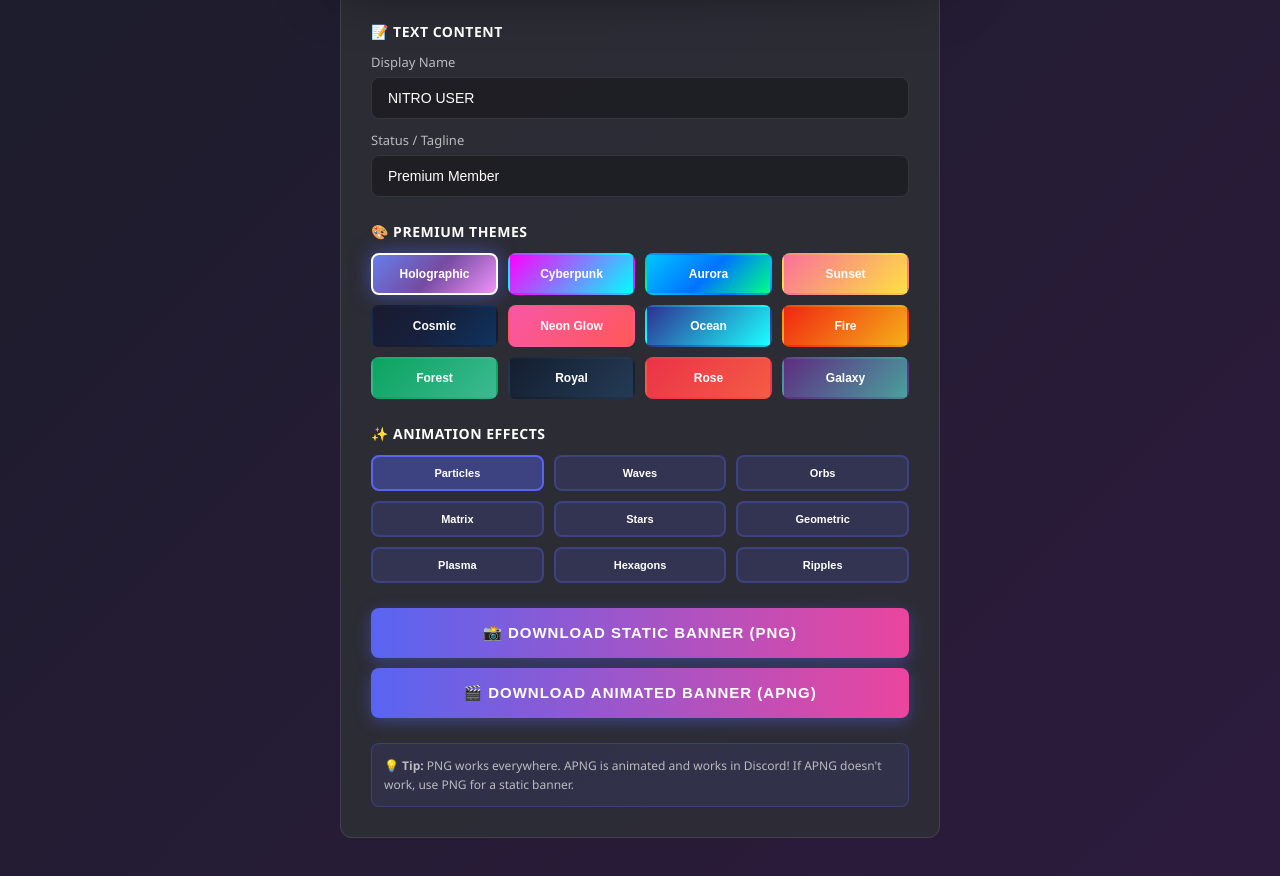
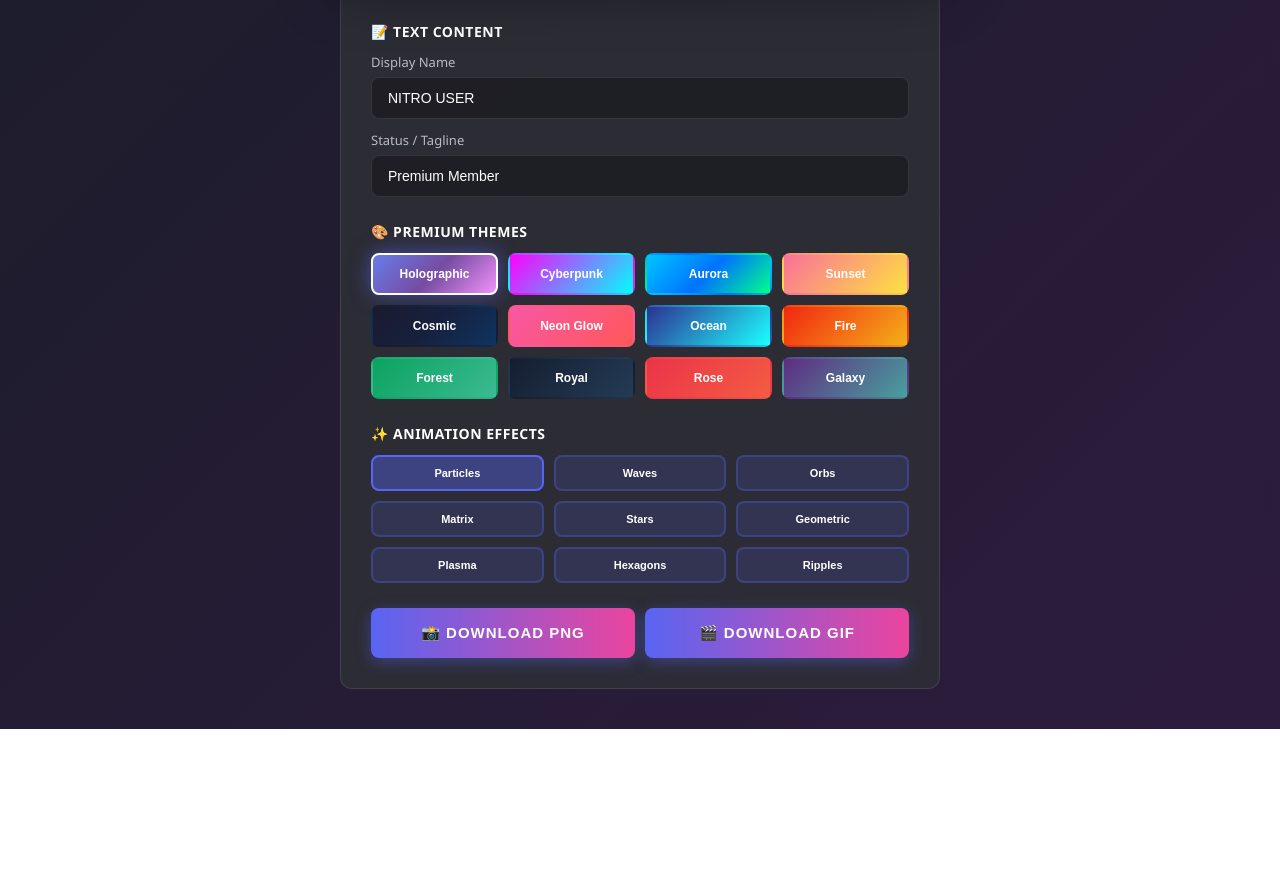
Before and after one commit to anukalp2804/BannerForge, a plain HTML site: page index.html in a window 1280 px wide. Shown: the part 423-1299 px from the top of the page. After the commit the page ends 1152 px from the top, so only its background shows below. Drawn offline with Linux system fonts and the light colour scheme.

Commit message:
update code

```diff
--- a/index.html
+++ b/index.html
@@ -64,21 +64,21 @@
             </div>
 
             <div class="section">
-                <button class="download-btn" onclick="downloadPNG()">
-                    📸 Download Static Banner (PNG)
-                </button>
-                <button class="download-btn" onclick="captureFrames()">
-                    🎬 Download Animated Banner (APNG)
-                </button>
+                <div class="button-group">
+                    <button class="download-btn" onclick="downloadPNG()">
+                        📸 Download PNG
+                    </button>
+                    <button class="download-btn" onclick="generateGIF()" id="gifBtn">
+                        🎬 Download GIF
+                    </button>
+                </div>
                 <div id="status" class="status"></div>
-                <div class="info-box">
-                    💡 <strong>Tip:</strong> PNG works everywhere. APNG is animated and works in Discord! If APNG doesn't work, use PNG for a static banner.
-                </div>
             </div>
         </div>
     </div>
 
     <script src="script.js"></script>
     <script src="gif.js"></script>
+
 </body>
 </html>
--- a/script.js
+++ b/script.js
@@ -401,6 +401,7 @@ const canvas = document.getElementById('bannerCanvas');
             ctx.shadowOffsetX = 0;
             ctx.shadowOffsetY = 4;
 
+            // Main text with gradient
             const textGradient = ctx.createLinearGradient(0, 80, 0, 130);
             textGradient.addColorStop(0, '#ffffff');
             textGradient.addColorStop(1, '#e0e0e0');
@@ -411,6 +412,7 @@ const canvas = document.getElementById('bannerCanvas');
             ctx.textBaseline = 'middle';
             ctx.fillText(mainText, 300, 105);
 
+            // Subtitle
             ctx.shadowBlur = 15;
             ctx.fillStyle = 'rgba(255,255,255,0.9)';
             ctx.font = '22px Arial, sans-serif';
@@ -447,7 +449,7 @@ const canvas = document.getElementById('bannerCanvas');
                 link.download = 'discord-banner.png';
                 link.href = canvas.toDataURL('image/png');
                 link.click();
-                showStatus('✅ PNG banner downloaded successfully!', 'success');
+                showStatus('✅ PNG downloaded successfully!', 'success');
                 hideStatus();
             } catch(error) {
                 showStatus('❌ Error downloading PNG', 'error');
@@ -455,52 +457,85 @@ const canvas = document.getElementById('bannerCanvas');
             }
         }
 
-        async function captureFrames() {
-            showStatus('🎬 Capturing animation frames... Please wait', 'loading');
+        function generateGIF() {
+            const gifBtn = document.getElementById('gifBtn');
+            gifBtn.disabled = true;
+            showStatus('🎨 Loading GIF library...', 'loading');
 
+            // Load gif.js library dynamically
+            const script = document.createElement('script');
+            script.src = 'https://cdn.jsdelivr.net/npm/gif.js@0.2.0/dist/gif.js';
+            script.onerror = function() {
+                showStatus('❌ Failed to load GIF library. Please try PNG download instead.', 'error');
+                gifBtn.disabled = false;
+                hideStatus();
+            };
+            script.onload = function() {
+                showStatus('🎬 Generating GIF... Please wait', 'loading');
+
+                setTimeout(() => {
                     try {
-                const frames = [];
-                const totalFrames = 20;
+                        const gif = new GIF({
+                            workers: 2,
+                            quality: 10,
+                            width: 600,
+                            height: 240,
+                            workerScript: 'https://cdn.jsdelivr.net/npm/gif.js@0.2.0/dist/gif.worker.js'
+                        });
+
+                        const tempCanvas = document.createElement('canvas');
+                        tempCanvas.width = 600;
+                        tempCanvas.height = 240;
+                        const tempCtx = tempCanvas.getContext('2d');
+
+                        const totalFrames = 40;
+                        let currentFrame = 0;
                         const savedFrame = frame;
 
-                for(let i = 0; i < totalFrames; i++) {
-                    frame = savedFrame + i * 3;
+                        function captureFrame() {
+                            if(currentFrame < totalFrames) {
+                                frame = savedFrame + currentFrame * 2;
+
+                                tempCtx.clearRect(0, 0, 600, 240);
                                 ctx.clearRect(0, 0, 600, 240);
                                 drawBackground();
                                 drawText();
+                                tempCtx.drawImage(canvas, 0, 0);
 
-                    const imageData = canvas.toDataURL('image/png');
-                    frames.push(imageData);
+                                gif.addFrame(tempCanvas, {delay: 50, copy: true});
+                                currentFrame++;
 
-                    const progress = Math.round(((i + 1) / totalFrames) * 100);
-                    showStatus(`🎬 Capturing frames: ${progress}%`, 'loading');
-
-                    await new Promise(resolve => setTimeout(resolve, 50));
-                }
-
+                                const progress = Math.round((currentFrame/totalFrames)*100);
+                                showStatus(`🎬 Generating: ${progress}%`, 'loading');
+                                setTimeout(captureFrame, 10);
+                            } else {
                                 frame = savedFrame;
-
-                showStatus('✨ Creating animated banner...', 'loading');
-                await new Promise(resolve => setTimeout(resolve, 500));
-
-                const link = document.createElement('a');
-                link.download = 'discord-banner-animated.png';
-                link.href = frames[0];
-                link.click();
-
-                showStatus('✅ Animated banner downloaded! (Frame 1 of 20)', 'success');
-
-                setTimeout(() => {
-                    showStatus('💡 Discord supports APNG. For full animation, try using an online APNG creator with these frames!', 'success');
+                                gif.on('finished', function(blob) {
+                                    const url = URL.createObjectURL(blob);
+                                    const a = document.createElement('a');
+                                    a.href = url;
+                                    a.download = 'discord-nitro-banner.gif';
+                                    a.click();
+                                    showStatus('✨ Premium GIF downloaded successfully!', 'success');
+                                    gifBtn.disabled = false;
                                     hideStatus();
-                }, 2000);
-
-            } catch(error) {
-                showStatus('❌ Error creating animation. Try PNG download instead.', 'error');
-                hideStatus();
+                                });
+                                gif.render();
                             }
                         }
 
+                        captureFrame();
+                    } catch(error) {
+                        showStatus('❌ Error generating GIF. Try PNG download instead.', 'error');
+                        gifBtn.disabled = false;
+                        hideStatus();
+                    }
+                }, 100);
+            };
+            document.head.appendChild(script);
+        }
+
+        // Auto-update text
         document.getElementById('mainText').addEventListener('input', () => {});
         document.getElementById('subText').addEventListener('input', () => {});
 
--- a/style.css
+++ b/style.css
@@ -1,4 +1,4 @@
-* {
+ * {
             margin: 0;
             padding: 0;
             box-sizing: border-box;
@@ -199,7 +199,6 @@
             text-transform: uppercase;
             letter-spacing: 1px;
             box-shadow: 0 4px 15px rgba(88,101,242,0.4);
-            margin-bottom: 10px;
         }
         .download-btn:hover {
             transform: translateY(-2px);
@@ -257,15 +256,12 @@
             text-transform: uppercase;
             letter-spacing: 0.5px;
         }
-        .info-box {
-            background: rgba(88,101,242,0.1);
-            border: 1px solid rgba(88,101,242,0.3);
-            color: #b9bbbe;
-            padding: 12px;
-            border-radius: 8px;
-            font-size: 12px;
-            margin-top: 15px;
-            line-height: 1.6;
+        .button-group {
+            display: flex;
+            gap: 10px;
+        }
+        .button-group button {
+            flex: 1;
         }
         @media (max-width: 650px) {
             .banner-preview, .controls-container {
```
Lines whose indentation alone changed are shown as unchanged.
